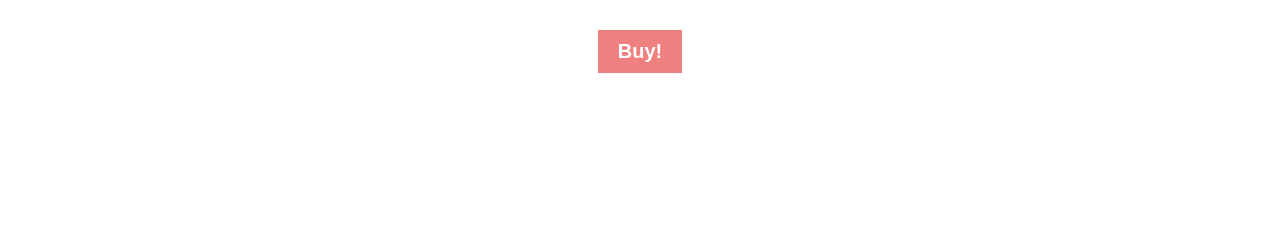
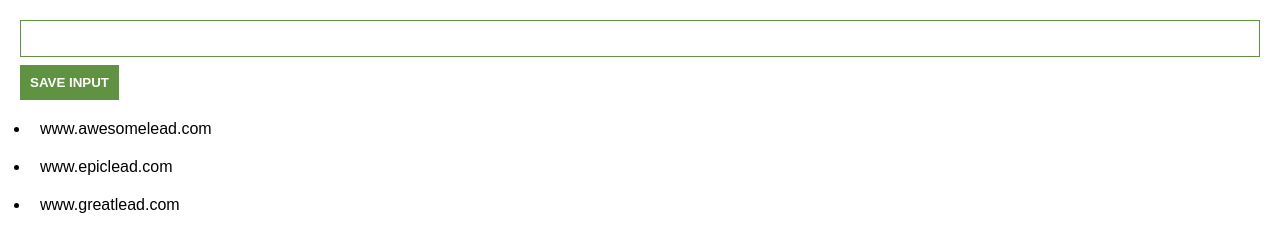
Before and after one commit to n4heen/scrimbaCourse, a plain HTML site: page module3/chromeExtension/index.html in a window 1280 px wide. Drawn offline with Linux system fonts and the light colour scheme.

Commit message:
new commit

```diff
--- a/module3/chromeExtension/index.css
+++ b/module3/chromeExtension/index.css
@@ -1,4 +1,4 @@
-/* * {
+* {
     margin: 0;
     padding: 10px;
     font-family: Arial, Helvetica, sans-serif;
@@ -17,21 +17,4 @@ button {
     color: #fff;
     font-weight: bold;
     border: none;
-} */
-
-body {
-    text-align: center;
 }
-
-#container {
-    margin-top: 30px;
-}
-
-#container button {
-    background: lightcoral;
-    border: none;
-    padding: 10px 20px;
-    font-size: 20px;
-    font-weight: bold;
-    color: white;
-}
--- a/module3/chromeExtension/index.html
+++ b/module3/chromeExtension/index.html
@@ -11,11 +11,9 @@
 </head>
 
 <body>
-    <!-- <input type="text" id="input-el">
+    <input type="text" id="input-el">
     <button id="input-btn">SAVE INPUT</button>
-    <ul id="ul-el"></ul> -->
-    <div id="container">
-    </div>
+    <ul id="ul-el"></ul>
 </body>
 
 </html>
--- a/module3/chromeExtension/index.js
+++ b/module3/chromeExtension/index.js
@@ -1,18 +1,14 @@
-// let myLeads = ["www.awesomelead.com", "www.epiclead.com", "www.greatlead.com"]
-// let inputEl = document.querySelector('#input-el')
-// let saveEl = document.querySelector('#input-btn')
-// let ulEl = document.querySelector('#ul-el')
+let myLeads = ["www.awesomelead.com", "www.epiclead.com", "www.greatlead.com"]
+let inputEl = document.querySelector('#input-el')
+let saveEl = document.querySelector('#input-btn')
+let ulEl = document.querySelector('#ul-el')
 
-// saveEl.addEventListener("click", function () {
-//     myLeads.push(inputEl.value)
+saveEl.addEventListener("click", function () {
+    myLeads.push(inputEl.value)
 
-// })
+})
 
-// for (let i = 0; i < myLeads.length; i++) {
-//     ulEl.innerHTML += "<li>" + ", " + myLeads[i] + "</li>"
+for (let i = 0; i < myLeads.length; i++) {
+    ulEl.innerHTML += "<li>" + myLeads[i] + "</li>"
 
-// }
-
-let containerEl = document.querySelector('#container')
-
-containerEl.innerHTML = "<button>" + "Buy!" + "</button>"
+}
```
